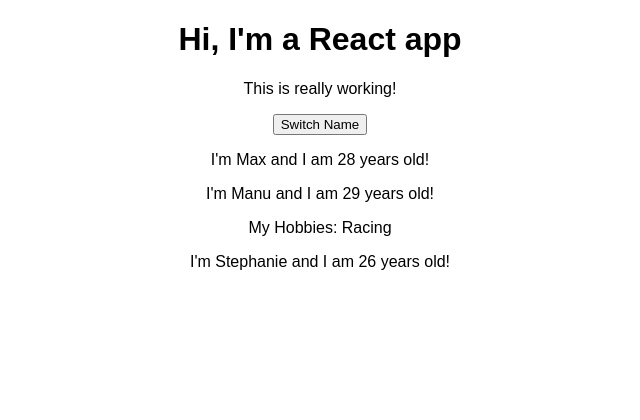
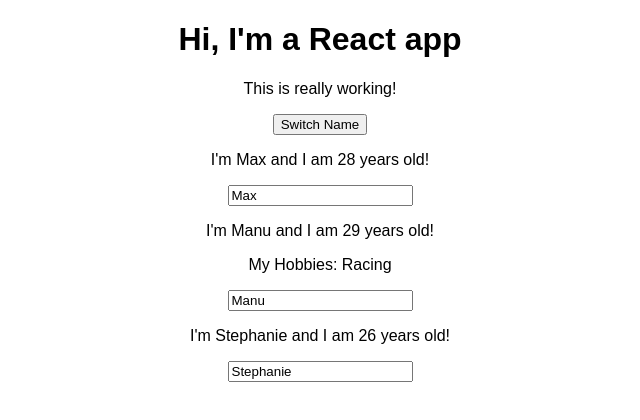
Before and after one commit to danieljanderson/react-complete-guide, a React (Create React App) app: page / in a window 1280 px wide. Shown: the top 420 px of the page, without its empty margins (320-960 px from the left). Built offline with nearby package versions, Linux system fonts and the light colour scheme.

Commit message:
learned about two way binding

```diff
--- a/src/App.js
+++ b/src/App.js
@@ -23,6 +23,15 @@
       ],
     });
   };
+  nameChangeHandler = (event) => {
+    this.setState({
+      persons: [
+        { name: 'Max', age: 28 },
+        { name: event.target.value, age: 29 },
+        { name: 'Stephanie', age: 27 },
+      ],
+    });
+  };
   render() {
     return (
       <div className="App">
@@ -39,6 +48,7 @@
           name={this.state.persons[1].name}
           age={this.state.persons[1].age}
           click={this.switchNameHandler.bind(this, 'Max!')}
+          changed={this.nameChangeHandler}
         >
           My Hobbies: Racing
         </Person>
--- a/src/Person/Person.js
+++ b/src/Person/Person.js
@@ -7,6 +7,7 @@
         I'm {props.name} and I am {props.age} years old!
       </p>
       <p>{props.children}</p>
+      <input type="text" onChange={props.changed} value={props.name}></input>
     </div>
   );
 };
```
